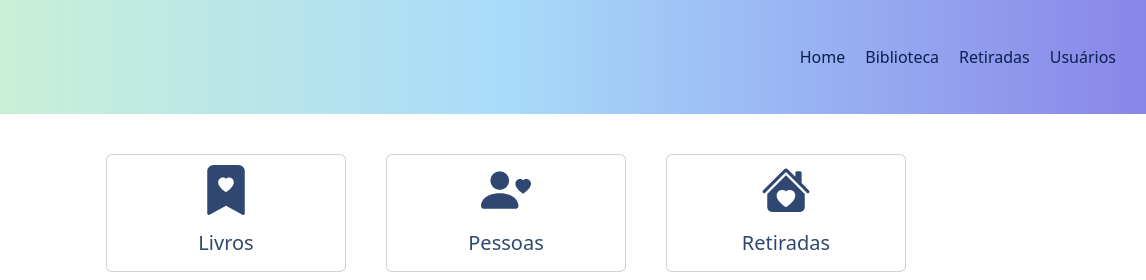
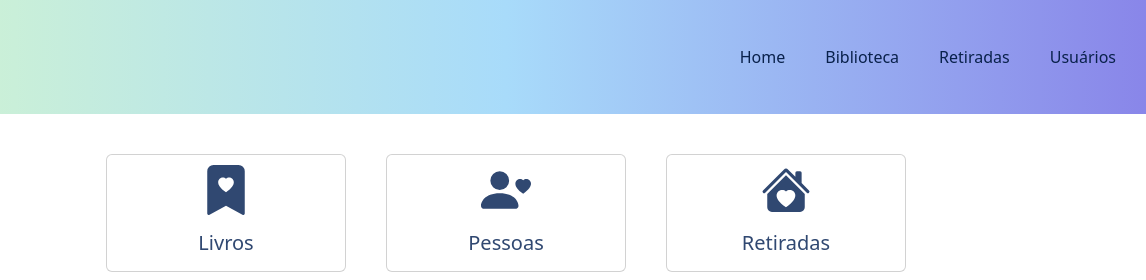
Before and after one commit to EduardaDalmas/bibliotecando-home, a plain HTML site: page index.html in a window 1280 px wide. Shown: the full height of the page, 134-1280 px from the left. Drawn offline with nearby package versions, Linux system fonts and the light colour scheme.

Commit message:
melhorias css

```diff
--- a/assets/css/estilos.css
+++ b/assets/css/estilos.css
@@ -22,7 +22,9 @@ h1 {
     font-weight: 500;
     color: #09214b;
     margin-right: 10px;
+    margin-left: 10px;
     text-decoration: none;
+    justify-content: flex-end;
 }
 
 .item-menu:hover {
```
